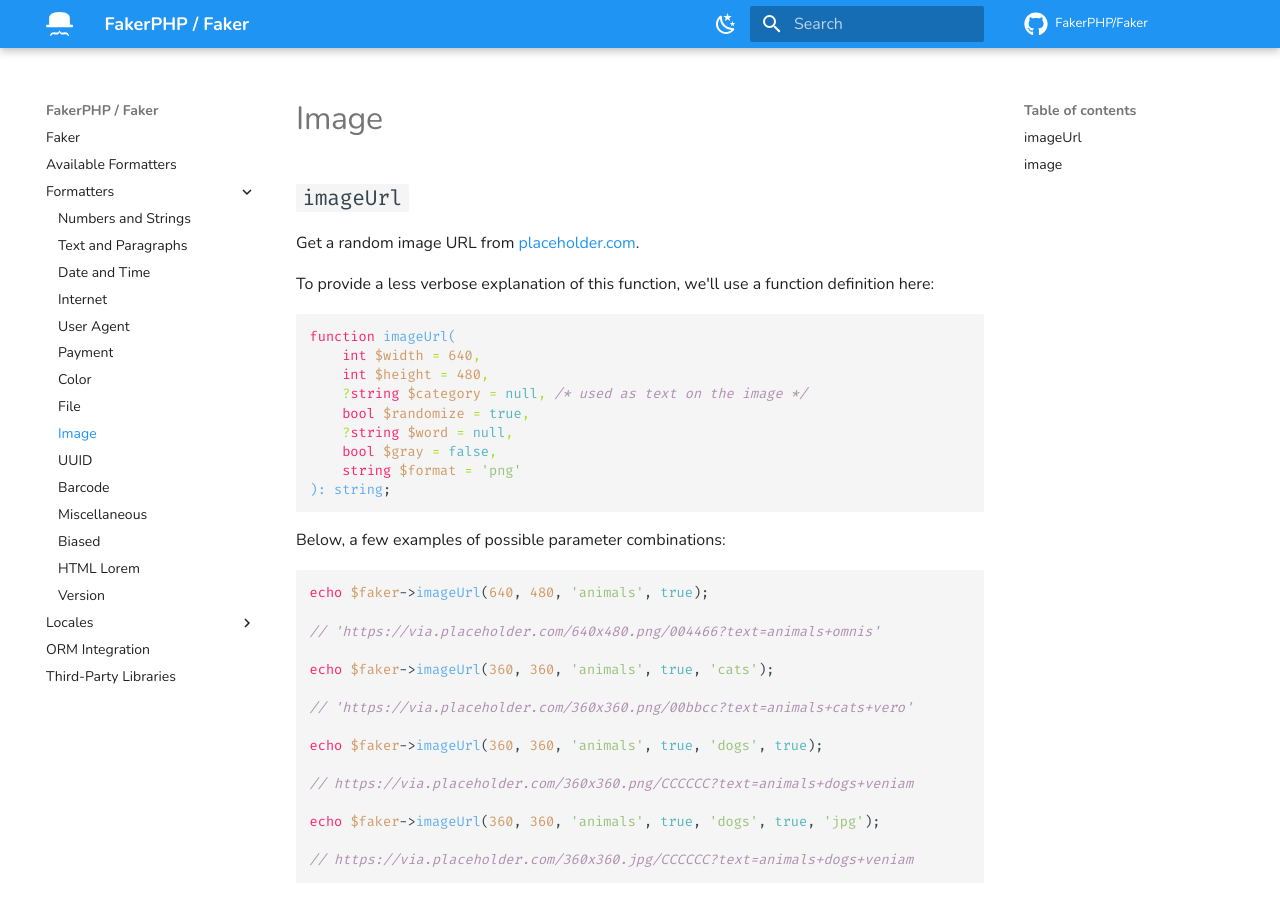
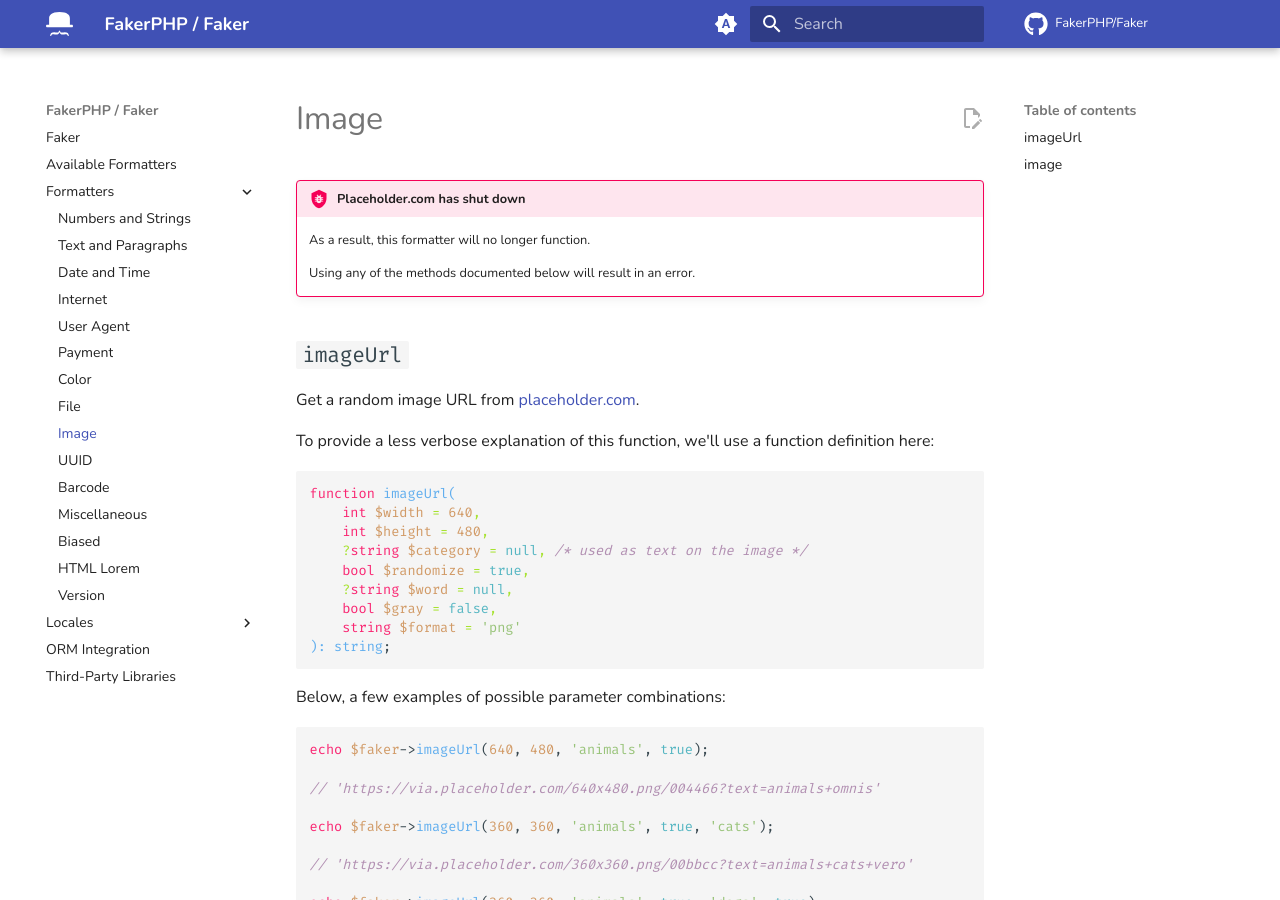
Before and after one commit to FakerPHP/fakerphp.github.io, an MkDocs documentation site: the page built from docs/formatters/image.md, in a window 1280 px wide and 900 px high. Built offline with MkDocs 1.6.1 and Material for MkDocs 9.7.7, drawn with Linux system fonts in a browser that asks for light colours; nearby versions of some CDN libraries; comment, search, counter and statistics services are not loaded.

Commit message:
Add notice (#98)

```diff
--- a/docs/formatters/image.md
+++ b/docs/formatters/image.md
@@ -1,4 +1,10 @@
 # Image
+
+!!! bug "Placeholder.com has shut down"
+
+    As a result, this formatter will no longer function.
+
+    Using any of the methods documented below will result in an error.
 
 ## `imageUrl`
 
--- a/mkdocs.yml
+++ b/mkdocs.yml
@@ -12,24 +12,31 @@
     text: 'Nunito'
     code: 'Fira Code'
   palette:
-    - scheme: default
-      primary: blue
-      media: "(prefers-color-scheme: light)"
+    # Palette toggle for automatic mode
+    - media: "(prefers-color-scheme)"
       toggle:
-        icon: material/weather-night
+        icon: material/brightness-auto
+        name: Switch to light mode
+      # Palette toggle for light mode
+    - media: "(prefers-color-scheme: light)"
+      scheme: default
+      toggle:
+        icon: material/brightness-7
         name: Switch to dark mode
-    - scheme: slate
-      primary: blue
-      media: "(prefers-color-scheme: dark)"
+
+    # Palette toggle for dark mode
+    - media: "(prefers-color-scheme: dark)"
+      scheme: slate
       toggle:
-        icon: material/weather-sunny
-        name: Switch to light mode
+        icon: material/brightness-4
+        name: Switch to system preference
   favicon: images/favicon.ico
   logo: images/logo.svg
   icon:
     repo: fontawesome/brands/github
   language: en
   features:
+    - content.action.edit
     - navigation.instant
 
 extra:
--- a/requirements.txt
+++ b/requirements.txt
@@ -1 +1 @@
-mkdocs-material>=8.2.10
+mkdocs-material>=9.5.24
```
Also changed, not shown: 2 other files.
